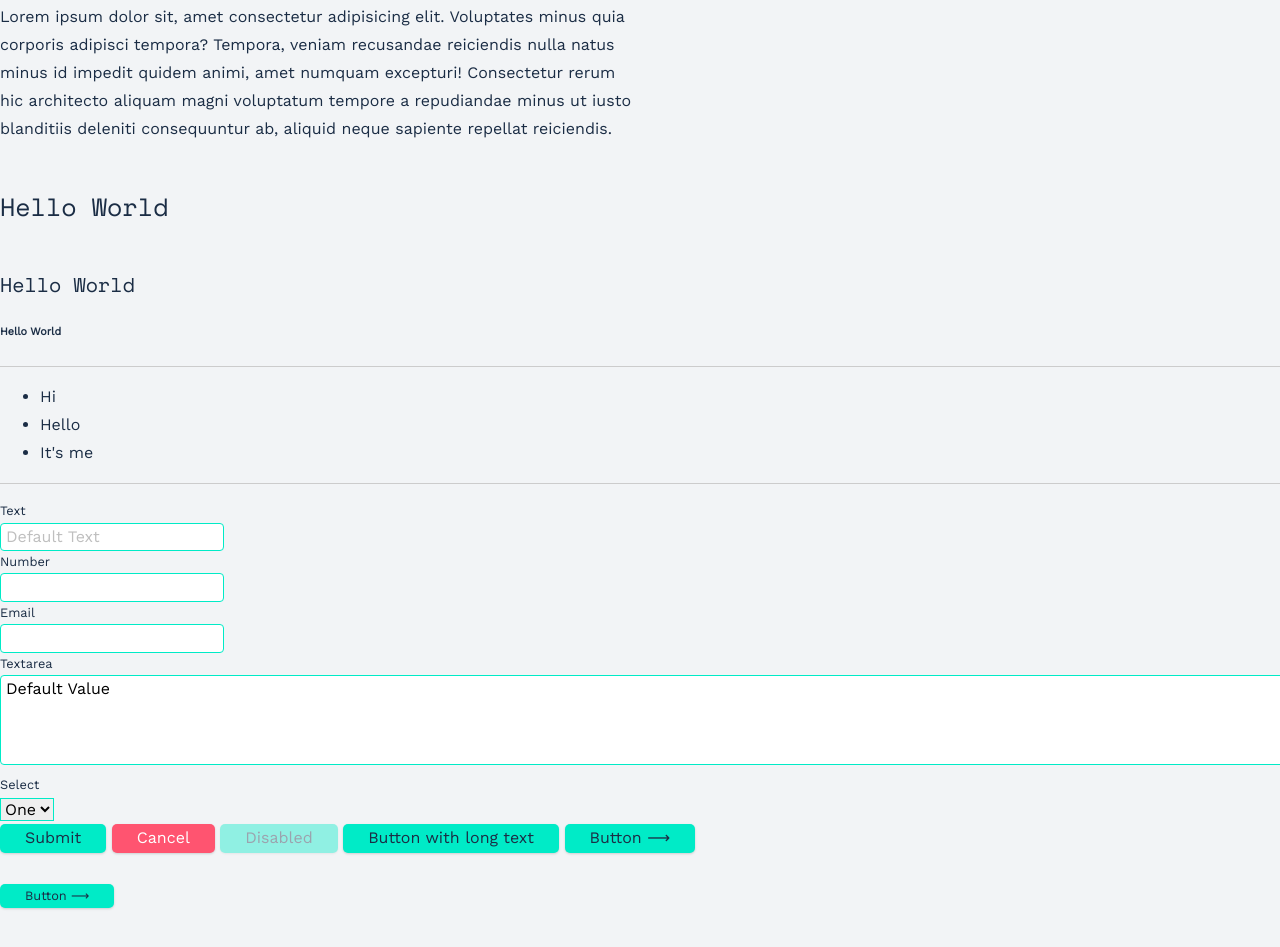
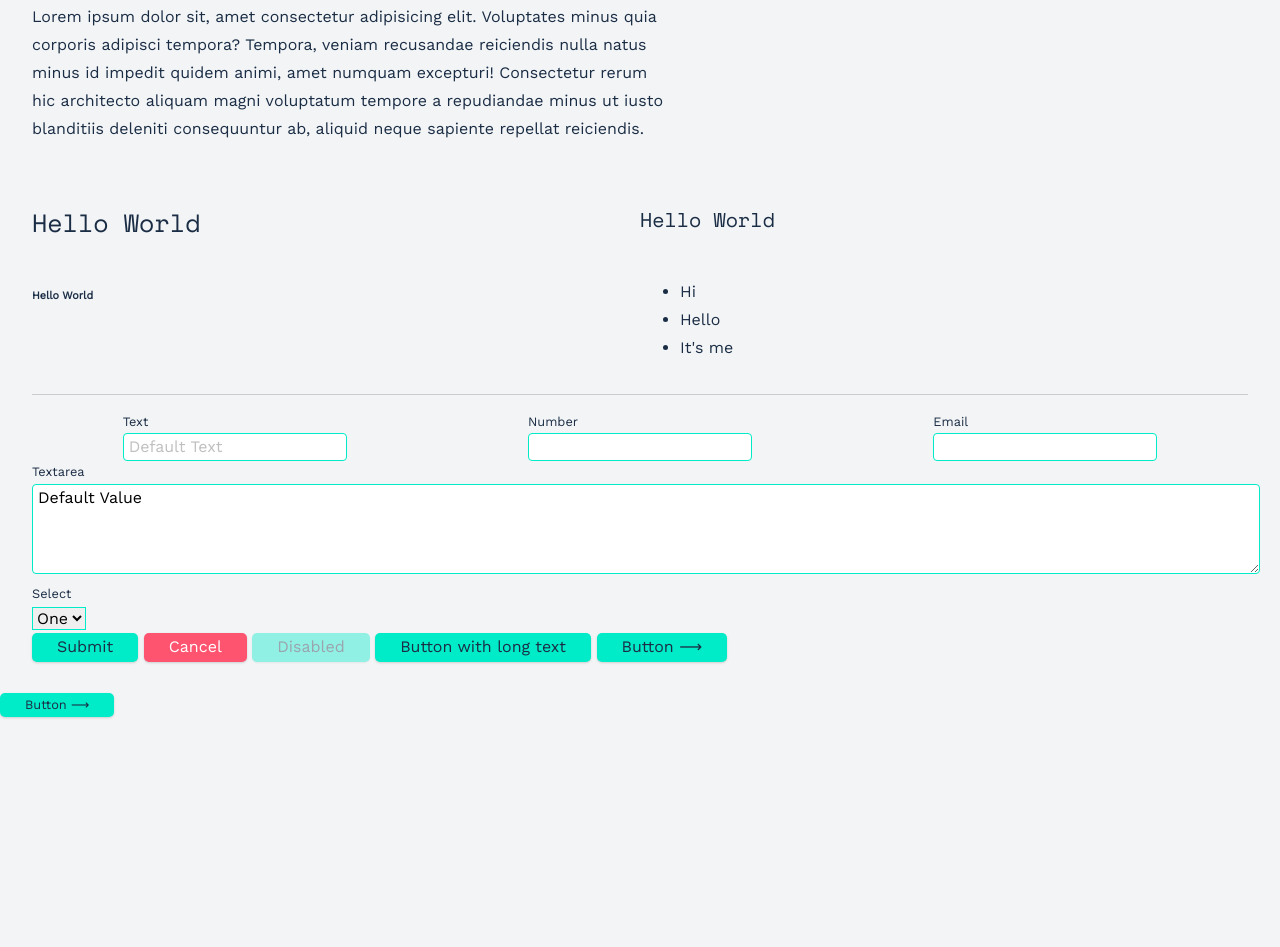
Before and after one commit to TheNootLinja/Popular-Nerd-Design-System, a website built with Parcel: page index.html in a window 1280 px wide. Shown: the part 629-1576 px from the top of the page. Built offline with nearby package versions, Linux system fonts and the light colour scheme.

Commit message:
Add some smart default component/classes for grid and flexbox.

```diff
--- a/css/style.css
+++ b/css/style.css
@@ -178,3 +178,32 @@ button.cancel {
 button.small {
   font-size: var(--smallText);
 }
+
+.layout {
+  margin: 0 auto;
+  width: 95%;
+}
+
+.grid {
+  --gridCols: 2;
+  display: grid;
+  grid-template-columns: repeat(var(--gridCols), 1fr);
+}
+
+.cols-3 {
+  --gridCols: 3;
+}
+
+.cols-4 {
+  --gridCols: 4;
+}
+
+.flex {
+  --justifyContent: space-between;
+  display: flex;
+  justify-content: var(--justifyContent);
+}
+
+.flex-around {
+  --justifyContent: space-around;
+}
--- a/index.html
+++ b/index.html
@@ -24,7 +24,7 @@
 </head>
 
 <body>
-
+  <main class="layout">
   <!-- Add your site or application content here -->
 
   <h1>Hello World</h1>
@@ -50,20 +50,23 @@
     Consectetur rerum hic architecto aliquam magni voluptatum tempore a repudiandae minus ut iusto blanditiis
     deleniti consequuntur ab, aliquid neque sapiente repellat reiciendis.
   </p>
+  <div class="grid">
     <h4>Hello World</h4>
     <h5>Hello World</h5>
     <h6>Hello World</h6>
-  <hr>
     <ul>
       <li>Hi</li>
       <li>Hello</li>
       <li>It's me</li>
     </ul>
+  </div>
 <hr>
-  <form action="">
+  <form>
+    <div class="flex flex-around">
     <div><label for="text">Text</label><input placeholder="Default Text" id="text" type="text"></div>
     <div><label for="number">Number</label><input id="number" type="text"></div>
     <div><label for="email">Email</label><input id="email" type="email"></div>
+    </div>
     <div><label for="textarea">Textarea</label><textarea id="textarea">Default Value</textarea></div>
     <div>
       <label for="select">Select</label>
@@ -79,6 +82,7 @@
     <button>Button &xrarr;</button>
   </form>
   <br>
+</main>
   <button class="small">Button &xrarr;</button>
   <script src="js/vendor/modernizr-3.11.2.min.js"></script>
   <script src="js/plugins.js"></script>
```
Lines whose indentation alone changed are shown as unchanged.
